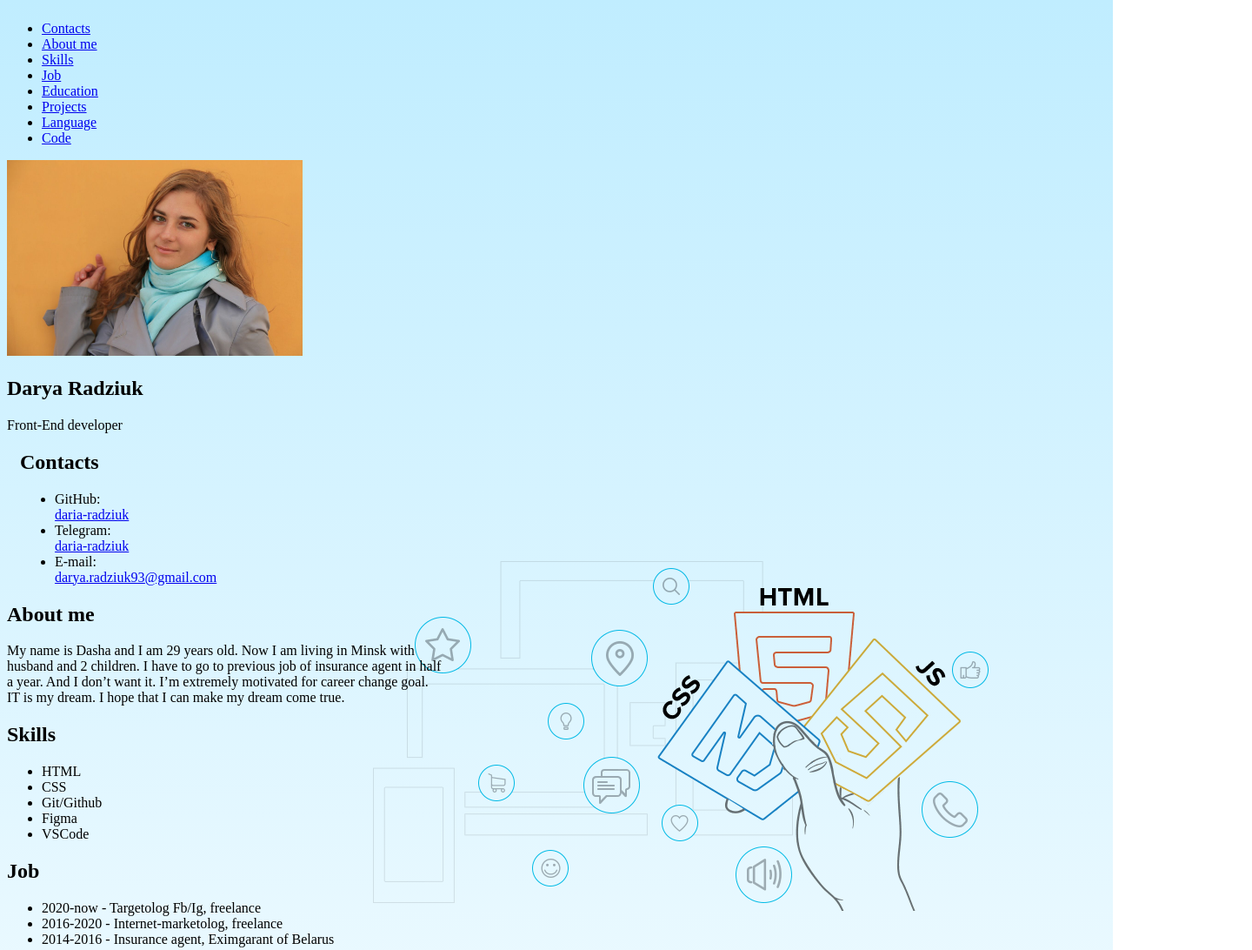
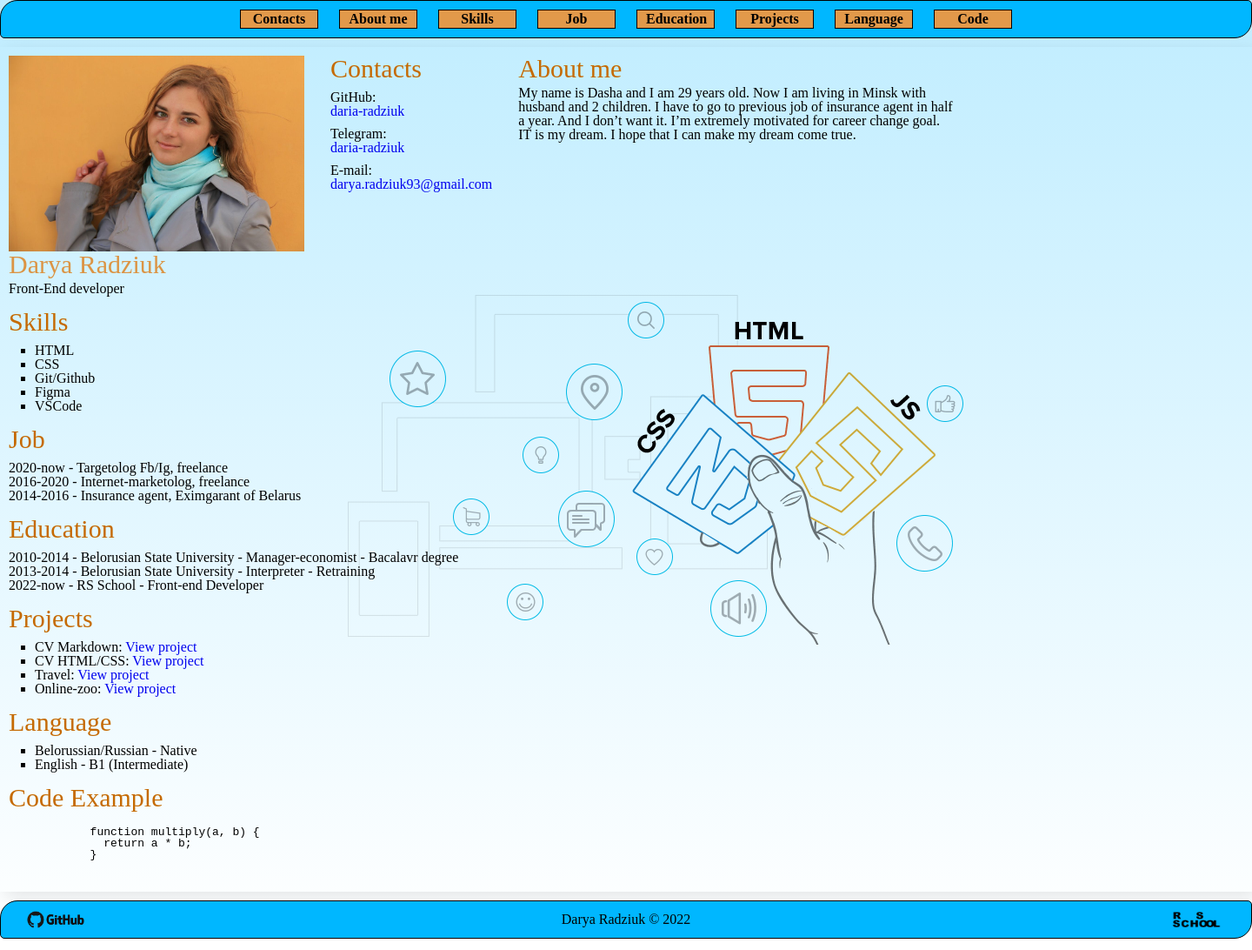
Before and after one commit to daria-radziuk/rsschool-cv, a plain HTML site: page index.html in a window 1280 px wide. Shown: the top 1092 px of the page at 87% size, 1440 px wide, since content can reach past the window. Drawn offline with Linux system fonts and the light colour scheme; a web font is replaced by a local one.

Commit message:
fix:change css

```diff
--- a/style.css
+++ b/style.css
@@ -1,78 +1,209 @@
-@font-face {
-    font-family: 'GentiumPlus-Regular';
-     src: url("assets\fonts\GentiumPlus-Regular.ttf");
+ /*Обнуление стилей*/
+ * {
+  padding: 0;
+  margin: 0;
+  border: 0;
 }
-     * {
+*, *:before, *:after {
+  -moz-box-sizing: border-box;
+  -webkit-box-sizing: border-box;
   box-sizing: border-box;
 }
-  body {
+:focus, :active {
+  outline: none;
+}
+a:focus, a:active {
+  outline: none;
+}
+nav, footer, header, aside {
+  display: block;
+}
+html, body {
+  line-height: 1;
+  -ms-text-size-adjust: 100%;
+  -moz-text-size-adjust: 100%;
+  -webkit-text-size-adjust: 100%;
+  scroll-behavior: smooth;
+}
+input, button, textarea {
+  font-family:inherit;
+}
+input::-ms-clear {
+  display: none;
+}
+button {
+  cursor: pointer;
+}
+button::-moz-focus-inner {
+  padding: 0;
+  border: 0;
+}
+a, a:visited {
+  text-decoration: none;
+}
+a:hover {
+  text-decoration: none;
+}
+ul li {
+  list-style: none;
+}
+img {
+  vertical-align: top;
+}
+h1, h2, h3, h4, h5, h6 {
+  font-size:inherit;
+  font-weight: inherit;
+}
+/*Конец обнуления стилей*/
+
+html{
+  box-sizing: border-box;
+  width: 100%;
+  scroll-behavior: smooth;
+  font-family: 'GentiumPlus-Regular';
+  background: linear-gradient(#c0edff, #ffffff),
+              url(./assets/back.png) no-repeat 70% 50%;
+  background-blend-mode: multiply;
   display: flex;
   flex-direction: column;
-    justify-content: space-between;
-    font-family: 'GentiumPlus-Regular';
-    background: linear-gradient(#c0edff, #ffffff),
-                url(./assets/back.png) no-repeat 75% 50%;
-    background-blend-mode: multiply;
+  justify-content: center;
 }
-  .container {
-    max-width: 1440px;
+
+body{
+  width: 1440px;
   margin: 0 auto;
 }
-#nav-list {
-    margin: 0;
-    padding: 0;
-    list-style-type: none;
-  }
-  #nav-list li { display: inline; }
-  #nav-list {
+
+.nav{
     margin: 0px;
     padding: 0px;
     list-style-type: none;
     border: 1px solid #000000;
     border-radius: 20px 5px;
-    max-width: 1440px;
+    max-width: 1600px;
     text-align: center;
     background-color: #00b7ff;
     line-height: 10px;
   }
-  #nav-list a {
+
+.nav li{
+  display: inline;
+}
+
+.nav-link {
   color: rgb(0, 0, 0);
   padding: 5px 10px;
+  margin: 10px;
   text-decoration: none;
   font-weight: bold;
   font-size: 16px;
   display: inline-block;
-    width: 100px;
+  width: 90px;
   border: 1px solid #000000;
   transition: .2s;
   background-color: #E2994A;
 }
-  .main-container {
+
+.main_container {
+  padding: 10px;
   display: flex;
   flex-wrap: wrap;
+  flex-direction: column;
   font-family: 'GentiumPlus-Regular';
-    max-width: 1440px;
   margin: 10px auto;
   box-shadow: 6px 6px 20px rgb(0 0 0 / 10%);
 }
-.contacts {
-  padding-left: 15px;
+
+.container1{
+  display: flex;
+  flex-direction: row;
+  gap: 30px;
 }
-.about-me {
-  padding-left: 15px;
+
+.main_title {
+  font-size:30px;
+  color:#DB9444;
 }
-    .section {
-    width: 50%;
+.title p{
+  margin-top: 5px;
 }
-  @media (max-width: 768px) {
-    .section {
-      width: 100%;
+
+.section_title{
+  font-size:30px;
+  color:#c56a01;
+  margin-bottom: 5px;
 }
+
+.contact_item{
+  margin-top: 10px;
 }
-  p {
-    max-width: 500px;
+
+.about_me{
+  width: 500px;
 }
-  footer {
+
+.skills{
+  margin-top: 15px;
+}
+
+.skills_list{
+  margin-top: 10px;
+  gap: 5px;
+  margin-left: 30px;
+}
+
+.skills_list li{
+  list-style-type: square;
+}
+
+.job{
+  margin-top: 15px;
+}
+
+.job_list{
+  margin-top: 10px;
+}
+
+.education{
+  margin-top: 15px;
+}
+
+.education_list{
+  margin-top: 10px;
+}
+
+.projects{
+  margin-top: 15px;
+}
+
+.projects_list{
+  margin-top: 10px;
+  gap: 5px;
+  margin-left: 30px;
+}
+.projects_item{
+  list-style-type: square;
+}
+
+.language{
+  margin-top: 15px;
+}
+
+.language_list{
+  margin-top: 10px;
+  gap: 5px;
+  margin-left: 30px;
+}
+
+.language_list li{
+  list-style-type: square;
+}
+
+.code{
+  margin-top: 15px;
+}
+
+.footer_container {
   display: flex;
   justify-content: space-between;
   align-items: center;
@@ -83,19 +214,3 @@
   border: 1px solid #000000;
   border-radius: 20px 5px;
 }
-.main-title {
-  font-size:30px;
-  color:#DB9444!important;
-  text-shadow: 1px 0 1px #000,
-  0 1px 1px #000,
-  -1px 0 1px #000,
-  0 -1px 1px #000;
-}
-.section-title {
-  font-size:25px;
-  color:#DB9444!important;
-  text-shadow: 1px 0 1px #000,
-  0 1px 1px #000,
-  -1px 0 1px #000,
-  0 -1px 1px #000;
-}
```
Lines whose indentation alone changed are shown as unchanged.
